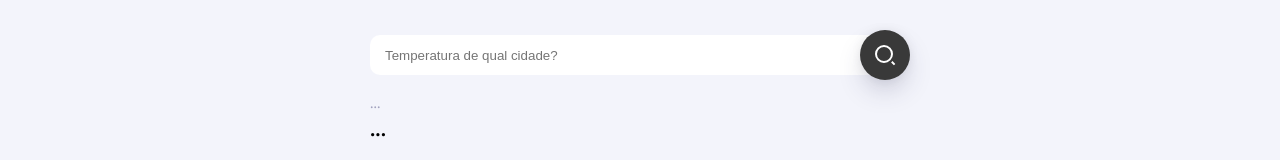
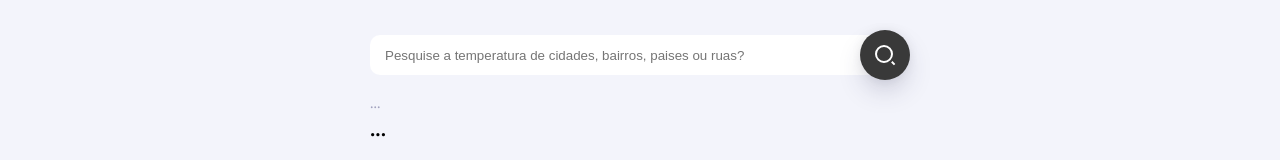
Before and after one commit to kevenklynsman/Snapac_Clima, a plain HTML site: page index.html in a window 1280 px wide. Shown: the top 160 px of the page. Drawn offline with Linux system fonts and the light colour scheme.

Commit message:
Update index.html

```diff
--- a/index.html
+++ b/index.html
@@ -24,7 +24,7 @@
           type="text"
           class="header__input"
           id="city-search-input"
-          placeholder="Temperatura de qual cidade?"
+          placeholder="Pesquise a temperatura de cidades, bairros, paises ou ruas?"
         />
         <button class="header__button" id="city-search-button">
           <img
```
